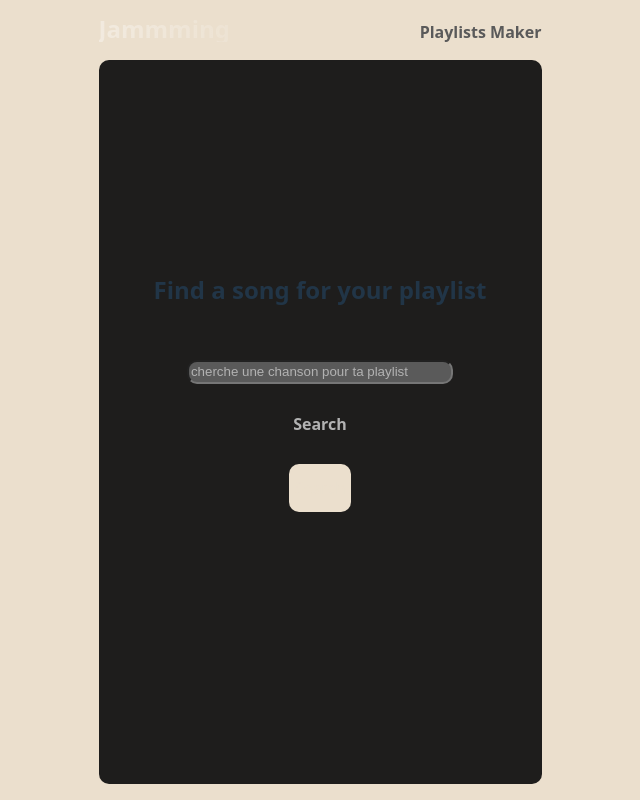
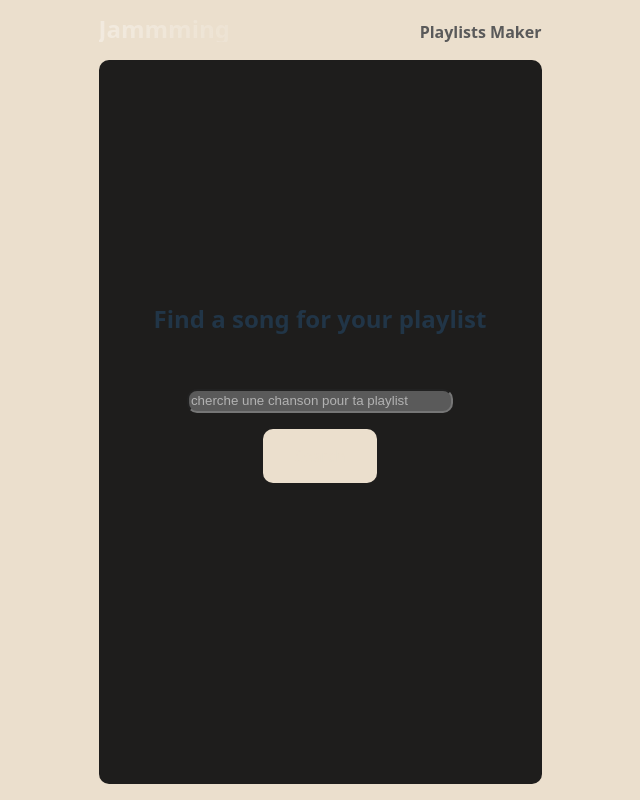
Before and after one commit to rjacqmotte/jammming, a React app: page / in a window 1280 px wide. Shown: the whole page, without its empty margins (320-960 px from the left). Built offline with nearby package versions, Linux system fonts and the light colour scheme; the HTML template or start-up script is replaced by a standard one.

Commit message:
use Button2 in searchbar

```diff
--- a/src/components/SearchBar/SearchBar.jsx
+++ b/src/components/SearchBar/SearchBar.jsx
@@ -13,8 +13,7 @@ function SearchBar(props) {
           value={props.searchValue}
           placeholder="cherche une chanson pour ta playlist"
         ></input>
-        <Button2 style={ 'text' } content={ 'Search' } type={ 'submit' } />
-        <button type="submit">Search</button>
+        <Button2 style={ 'filled' } content={ 'Search' } type={ 'submit' } />
       </form>
     </div>
   );
```
